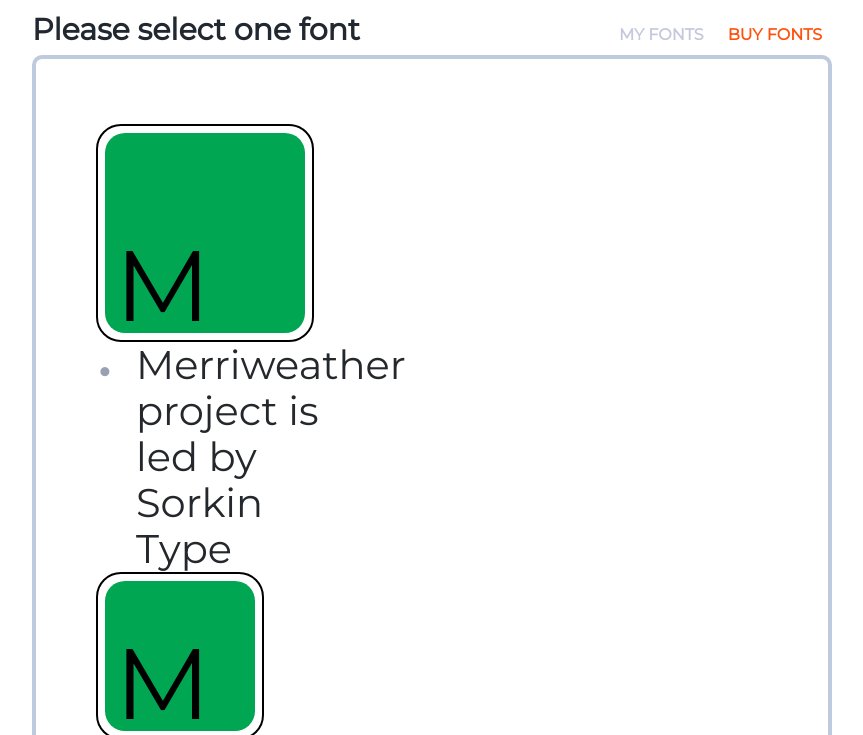
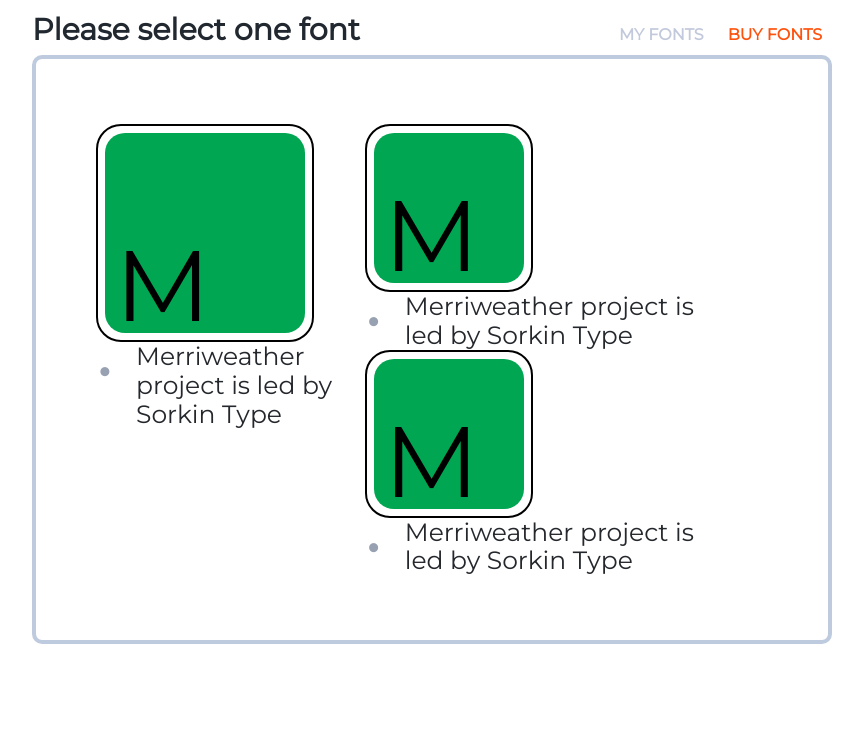
Before and after one commit to svoitovych/svoitovych.github.io, a plain HTML site: page index.html in a window 1280 px wide. Both pictures are taken after a click on the element "BUY FONTS". Shown: the top 735 px of the page, without its empty margins (208-1071 px from the left). Drawn offline with Linux system fonts and the light colour scheme.

Commit message:
Commit changes
Commit changes

```diff
--- a/css/main.css
+++ b/css/main.css
@@ -370,9 +370,11 @@ body {
 
 .fonts-radio_block {
   position: relative;
-  width: 50%; }
+  width: 50%;
+  display: inline-block; }
   .fonts-radio_block__wide {
-    width: 40%; }
+    width: 40%;
+    float: left; }
     .fonts-radio_block__wide .fonts-radio_label {
       width: 200px;
       height: 200px; }
@@ -406,7 +408,7 @@ body {
 
 .fonts-radio_name {
   padding-left: 40px;
-  font-size: 40px;
+  font-size: 25px;
   position: relative;
   color: #24272c; }
   .fonts-radio_name:before {
```
